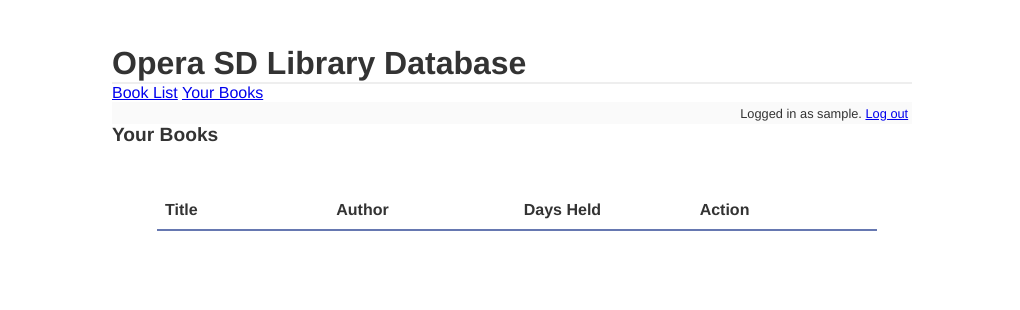
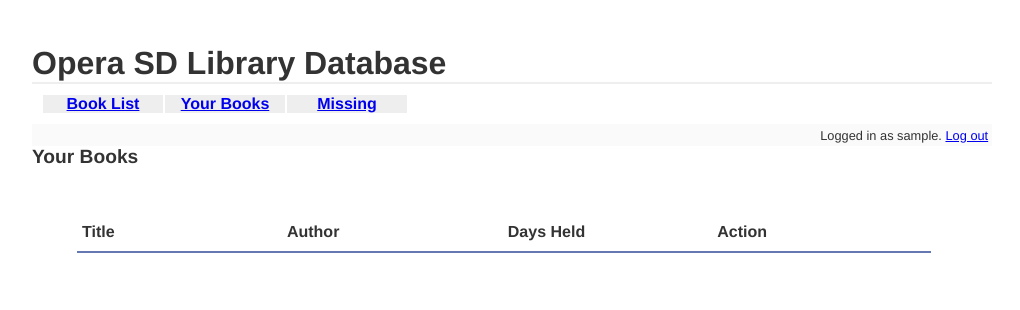
Before and after one commit to ericdoi/LittleLibrarian, a Flask app: page /mybooks in a window 1280 px wide. Shown: the top 310 px of the page, without its empty margins (128-1148 px from the left). Run offline with Flask 2, Linux system fonts and the light colour scheme; the visitor is signed in with stand-in values (Sample User, id 1); data comes from the database, SQL or seed files in the repository; data that the repository does not hold is empty.

Commit message:
Update navbar look and feel

```diff
--- a/static/project.css
+++ b/static/project.css
@@ -3,7 +3,7 @@ h1, h2 { font-family: helvetica; margin: 0; }
 h1 { border-bottom: 2px solid #eee; }
 h2 { font-size: 1.2em; }
 
-.page { margin: 2em auto; width: 50em;
+.page { margin: 2em auto; width: 60em;
         /*border: 5px solid #ccc;*/
         padding: 0.8em; background: white; }
 .loginHeader { text-align: right; font-size: 0.8em;
@@ -12,23 +12,48 @@ h2 { font-size: 1.2em; }
 .flash { background: #cee5F5; padding: 0.5em;
          border: 1px solid #aacbe2; }
 
+.sitenav
+{
+   margin: 10px;
+}
+.sitenav ul
+{
+    list-style-type:none;
+    margin:0;
+    padding:0;
+    overflow:hidden;
+}
+.sitenav li
+{
+    float:left;
+}
+.sitenav a
+{
+    display:block;
+    width:120px;
+    background-color:#EEEEEE;
+    border:1px solid #FFFFFF;
+    text-align:center;
+    font-weight:bold;
+}
+
 table, th, td
 {
     margin: 45px;
-    width: 720px;
+    width: 854px;
     border-collapse: collapse;
     text-align: left;
 }
 th
 {
     /*font-weight: normal;*/
-    padding: 10px 8px;
+    padding: 10px 5px;
     border-bottom: 2px solid #6678b1;
 }
 td
 {
     border-bottom: 1px solid #ccc;
-    padding: 6px 8px;
+    padding: 6px 5px;
 }
 tbody tr:hover td
 {
--- a/templates/base.html
+++ b/templates/base.html
@@ -5,8 +5,11 @@
 <div class=page>
     <h1>Opera SD Library Database</h1>
     <div class=sitenav>
-       <a href={{ url_for('bookList') }}>Book List</a>
-       <a href={{ url_for('myBooks') }}>Your Books</a>
+        <ul>
+           <li><a href={{ url_for('bookList') }}>Book List</a></li>
+           <li><a href={{ url_for('myBooks') }}>Your Books</a></li>
+           <li><a href={{ url_for('missingBooks') }}>Missing</a></li>
+        </ul>
     </div>
     <div class=loginHeader>
     {% block loginHeader %}
```
